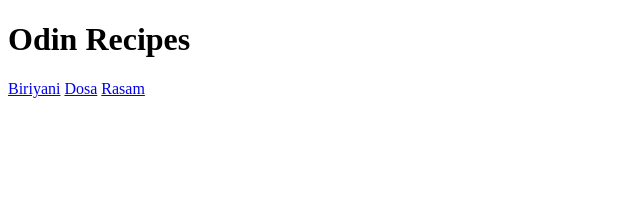
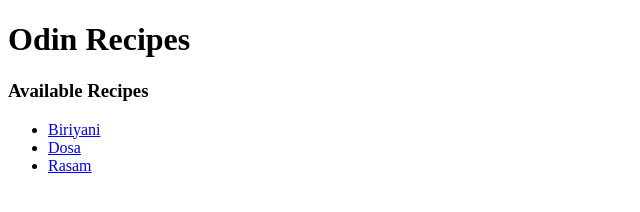
Before and after one commit to skvijay-dev/odin-recipes, a plain HTML site: page index.html in a window 1280 px wide. Shown: the whole page, without its empty margins (0-640 px from the left). Drawn offline with Linux system fonts and the light colour scheme.

Commit message:
added the recipe hyperlinks to a list

```diff
--- a/index.html
+++ b/index.html
@@ -7,8 +7,11 @@
 </head>
 <body>
   <h1>Odin Recipes</h1>
-  <a href="recipes/biriyani.html">Biriyani</a>
-  <a href="recipes/dosa.html">Dosa</a>
-  <a href="recipes/Rasam.html">Rasam</a>
+  <h3>Available Recipes</h3>
+  <ul>
+  <li><a href="recipes/biriyani.html">Biriyani</a></li>
+  <li><a href="recipes/dosa.html">Dosa</a></li>
+  <li><a href="recipes/Rasam.html">Rasam</a></li>
+  </ul>
 </body>
 </html>
```
